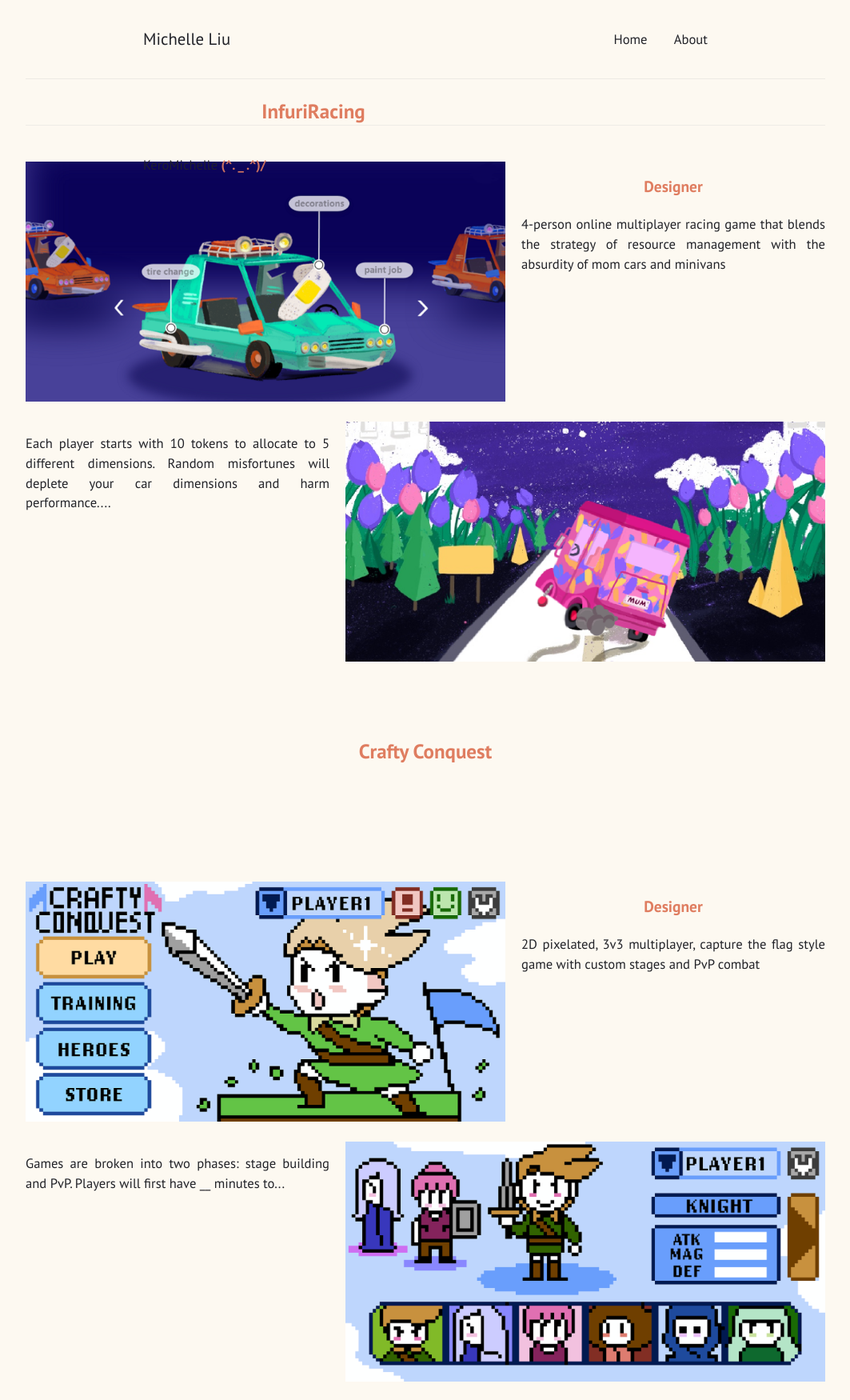
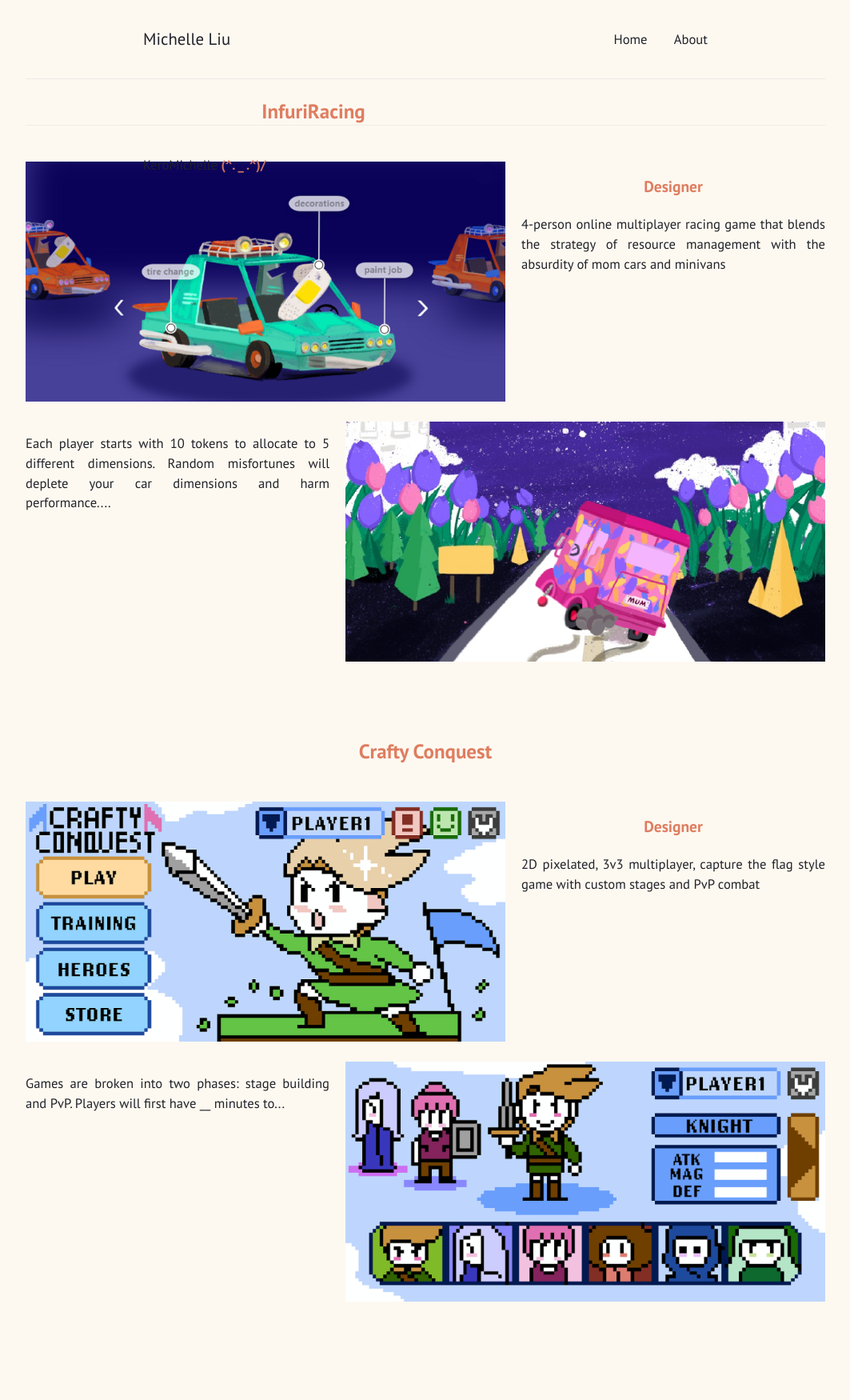
Before and after one commit to KeroMichelle/KeroMichelle.github.io, a Jekyll site: the page built from prototypes.html, in a window 1280 px wide. Shown: the whole page at 80% size, without its empty margins (108-1171 px from the left). Built offline with Jekyll 4.4.1, drawn with Linux system fonts in a browser that asks for light colours; after the commit the page ends 1650 px from its top, so only the background shows below that.

Commit message:
move up box2

```diff
--- a/_sass/classes.sass
+++ b/_sass/classes.sass
@@ -130,7 +130,7 @@
 
 .box2
   position: absolute
-  top: 900px
+  top: 800px
   width: 1000px
   height: 650px
   padding: 0
```
